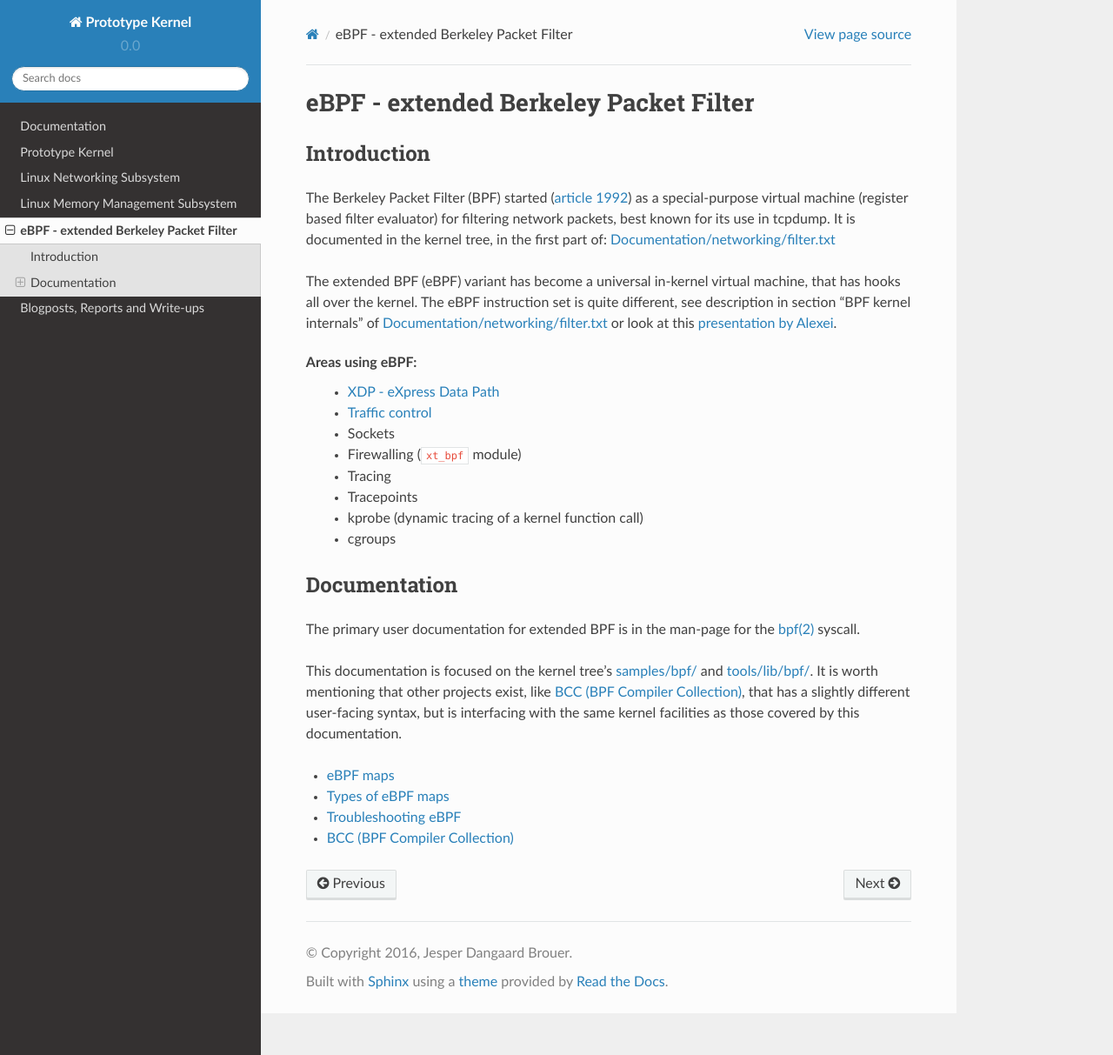
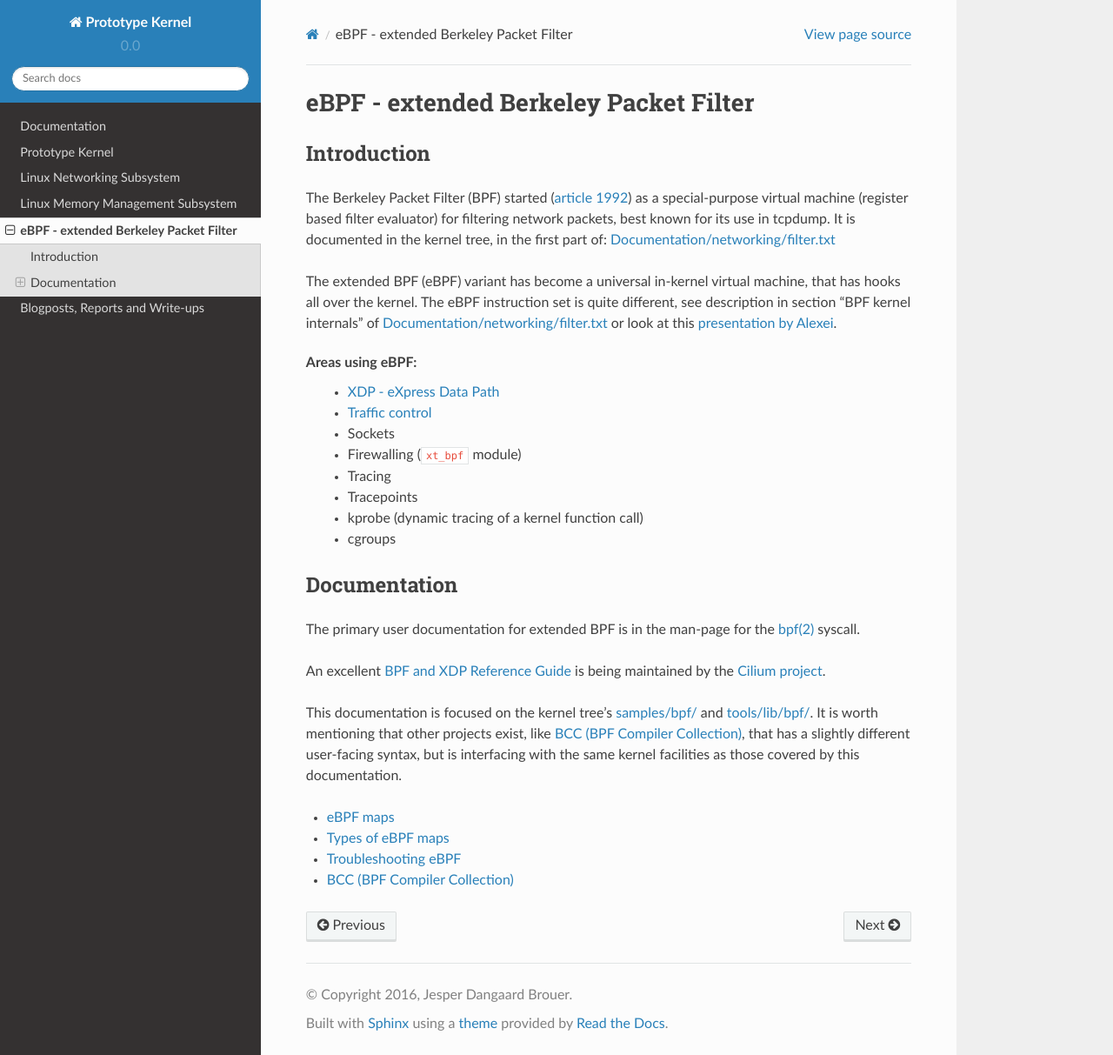
Before and after one commit to netoptimizer/prototype-kernel, a Sphinx documentation site: the page built from kernel/Documentation/bpf/index.rst, in a window 1280 px wide and 1213 px high. Shown: the whole window at 87% size. Built offline with Sphinx 7.4.7 and the Read the Docs theme 2.0.0, drawn with Linux system fonts in a browser that asks for light colours.

Commit message:
docs: point main bpf docs page to the BPF and XDP Reference Guide by Daniel Borkmann
Daniel Borkmann wrote an excellent "BPF and XDP Reference Guide" which is being
maintained by the Cilium project which is worth linking directly to on the main
bpf doc page.

 http://cilium.readthedocs.io/en/latest/bpf/

Signed-off-by: Jesper Dangaard Brouer <brouer@redhat.com>

```diff
--- a/kernel/Documentation/bpf/index.rst
+++ b/kernel/Documentation/bpf/index.rst
@@ -32,6 +32,9 @@ Documentation
 
 The primary user documentation for extended BPF is in the man-page for
 the `bpf(2)`_ syscall.
+
+An excellent `BPF and XDP Reference Guide`_ is being maintained by the
+`Cilium project`_.
 
 This documentation is focused on the kernel tree's `samples/bpf/`_ and
 `tools/lib/bpf/`_.  It is worth mentioning that other projects exist,
@@ -72,3 +75,7 @@ covered by this documentation.
    https://git.kernel.org/cgit/linux/kernel/git/torvalds/linux.git/tree/tools/lib/bpf/
 
 .. _Traffic control: http://man7.org/linux/man-pages/man8/tc-bpf.8.html
+
+.. _BPF and XDP Reference Guide: http://cilium.readthedocs.io/en/latest/bpf/
+
+.. _Cilium project: https://www.cilium.io/
```
